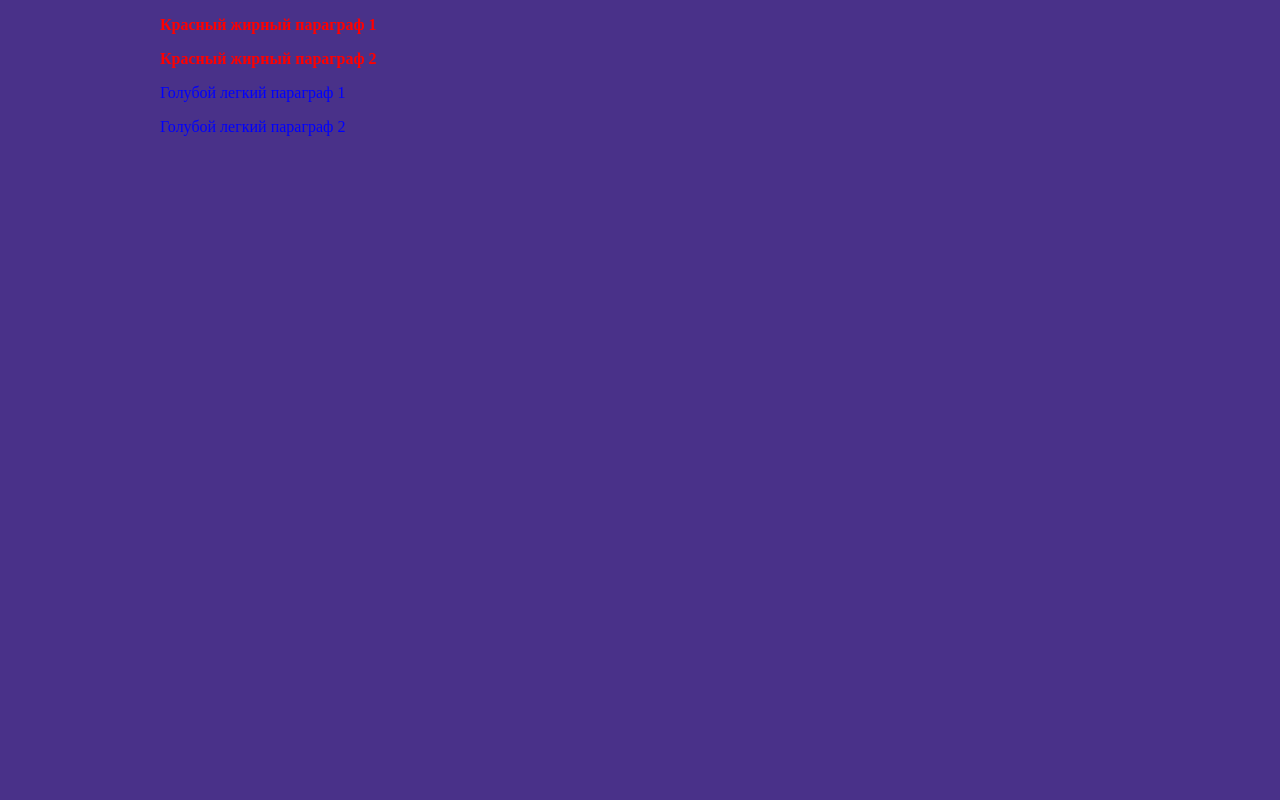
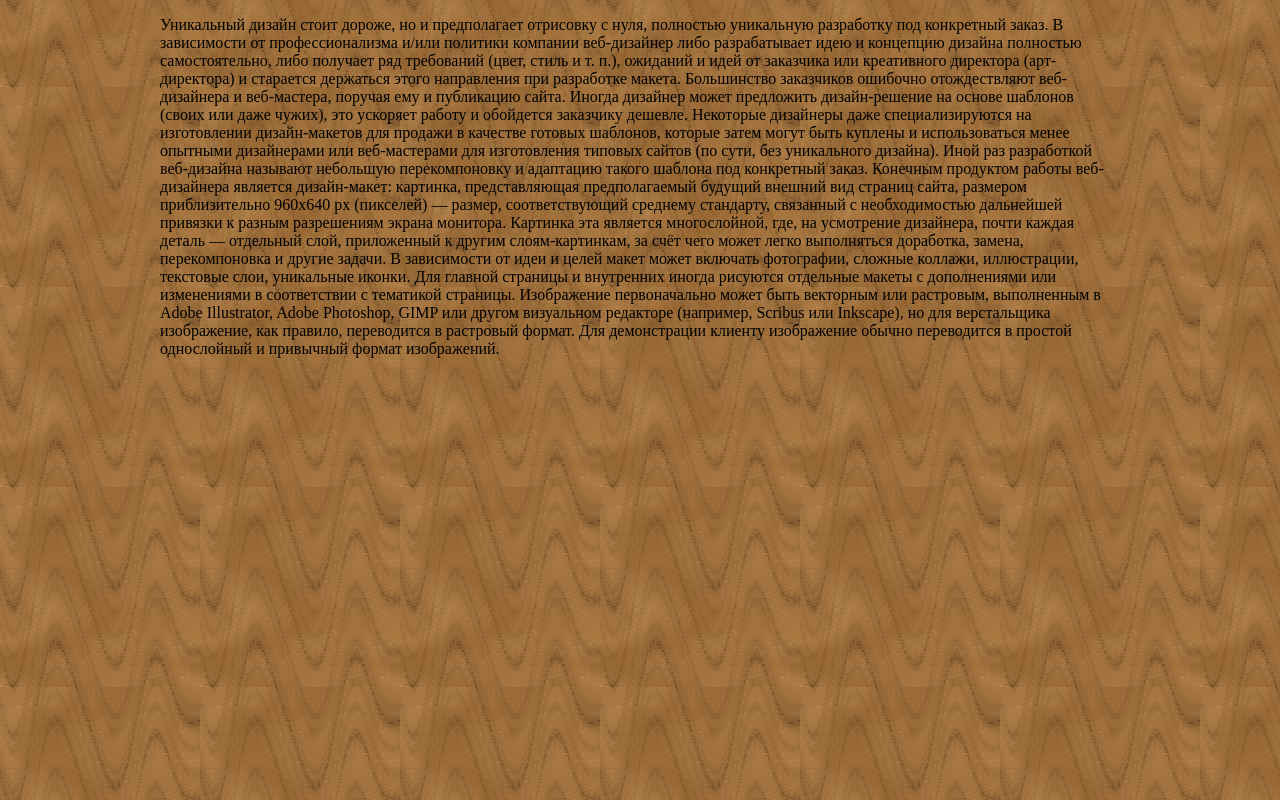
Before and after one commit to able1956/CSS3, a plain HTML site: page index.html in a window 1280 px wide. Drawn offline with Linux system fonts and the light colour scheme.

Commit message:
Изменение фона, оформление текста

```diff
--- a/index.html
+++ b/index.html
@@ -4,14 +4,25 @@
         <meta charset="utf-8">
         <title> Название страницы </title>
         <link rel="stylesheet" href="style.css">
+        <style>
+            .light-blue{
+                color:yellow;
+            }
+
+        </style>
     </head>
 
     <body>
         <div id="page">
-            <p class="strong-red">Красный жирный параграф 1</p>
-            <p class="strong-red">Красный жирный параграф 2</p>
-            <p class="light-blue">Голубой легкий параграф 1</p>
-            <p class="light-blue">Голубой легкий параграф 2</p>
+            <p class="strong-red">Уникальный дизайн стоит дороже, но и предполагает отрисовку с нуля, полностью уникальную разработку под конкретный заказ. В зависимости от профессионализма и/или политики компании веб-дизайнер либо разрабатывает идею и концепцию дизайна полностью самостоятельно, либо получает ряд требований (цвет, стиль и т. п.), ожиданий и идей от заказчика или креативного директора (арт-директора) и старается держаться этого направления при разработке макета. Большинство заказчиков ошибочно отождествляют веб-дизайнера и веб-мастера, поручая ему и публикацию сайта.
+
+Иногда дизайнер может предложить дизайн-решение на основе шаблонов (своих или даже чужих), это ускоряет работу и обойдется заказчику дешевле. Некоторые дизайнеры даже специализируются на изготовлении дизайн-макетов для продажи в качестве готовых шаблонов, которые затем могут быть куплены и использоваться менее опытными дизайнерами или веб-мастерами для изготовления типовых сайтов (по сути, без уникального дизайна). Иной раз разработкой веб-дизайна называют небольшую перекомпоновку и адаптацию такого шаблона под конкретный заказ.
+
+Конечным продуктом работы веб-дизайнера является дизайн-макет: картинка, представляющая предполагаемый будущий внешний вид страниц сайта, размером приблизительно 960х640 px (пикселей) — размер, соответствующий среднему стандарту, связанный с необходимостью дальнейшей привязки к разным разрешениям экрана монитора. Картинка эта является многослойной, где, на усмотрение дизайнера, почти каждая деталь — отдельный слой, приложенный к другим слоям-картинкам, за счёт чего может легко выполняться доработка, замена, перекомпоновка и другие задачи. В зависимости от идеи и целей макет может включать фотографии, сложные коллажи, иллюстрации, текстовые слои, уникальные иконки. Для главной страницы и внутренних иногда рисуются отдельные макеты с дополнениями или изменениями в соответствии с тематикой страницы.
+
+Изображение первоначально может быть векторным или растровым, выполненным в Adobe Illustrator, Adobe Photoshop, GIMP или другом визуальном редакторе (например, Scribus или Inkscape), но для верстальщика изображение, как правило, переводится в растровый формат.
+
+Для демонстрации клиенту изображение обычно переводится в простой однослойный и привычный формат изображений.</p>
         </div>
 
     </body>
--- a/style.css
+++ b/style.css
@@ -1,18 +1,27 @@
+@import url(https://fonts.googleapis.com/css?family=Open+Sans+Condensed:300,300italic&subset=latin,cyrillic);
 /* Оформление параграфов */
 body{
-    background: #333333 url(images/12.jpg) repeat top left;
-}
-#page {
-       width: 960px;
-       margin: auto;
+
+    background: #777777 url(images/54.jpg)repeat left;
+
+
 }
 
-.strong-red{
-    font-weight: bolder;
-    color:red;
+#page{
+    width: 960px;
+    margin: 0 auto;
 }
 
-.light-blue {
-    font-weight: lighter;
-    color: blue;
+strong-red {
+    font-weight: bold;
+    color: red;
+    font-family: 'Open Sans Condensed', sans-serif;
 }
+
+light-blue{
+    font-weight: :bold;
+    color:#6c6269
+}
+light-blue {
+    font-size:18px
+}
```
Also changed, not shown: images/26.jpg (added), images/28.jpg (added), images/29.jpg (added), images/30.jpg (added), images/31.jpg (added), images/36.gif (added), images/42.jpg (added), images/43.jpg (added), images/48.jpg (added), images/50.jpg (added), images/54.jpg (added).
